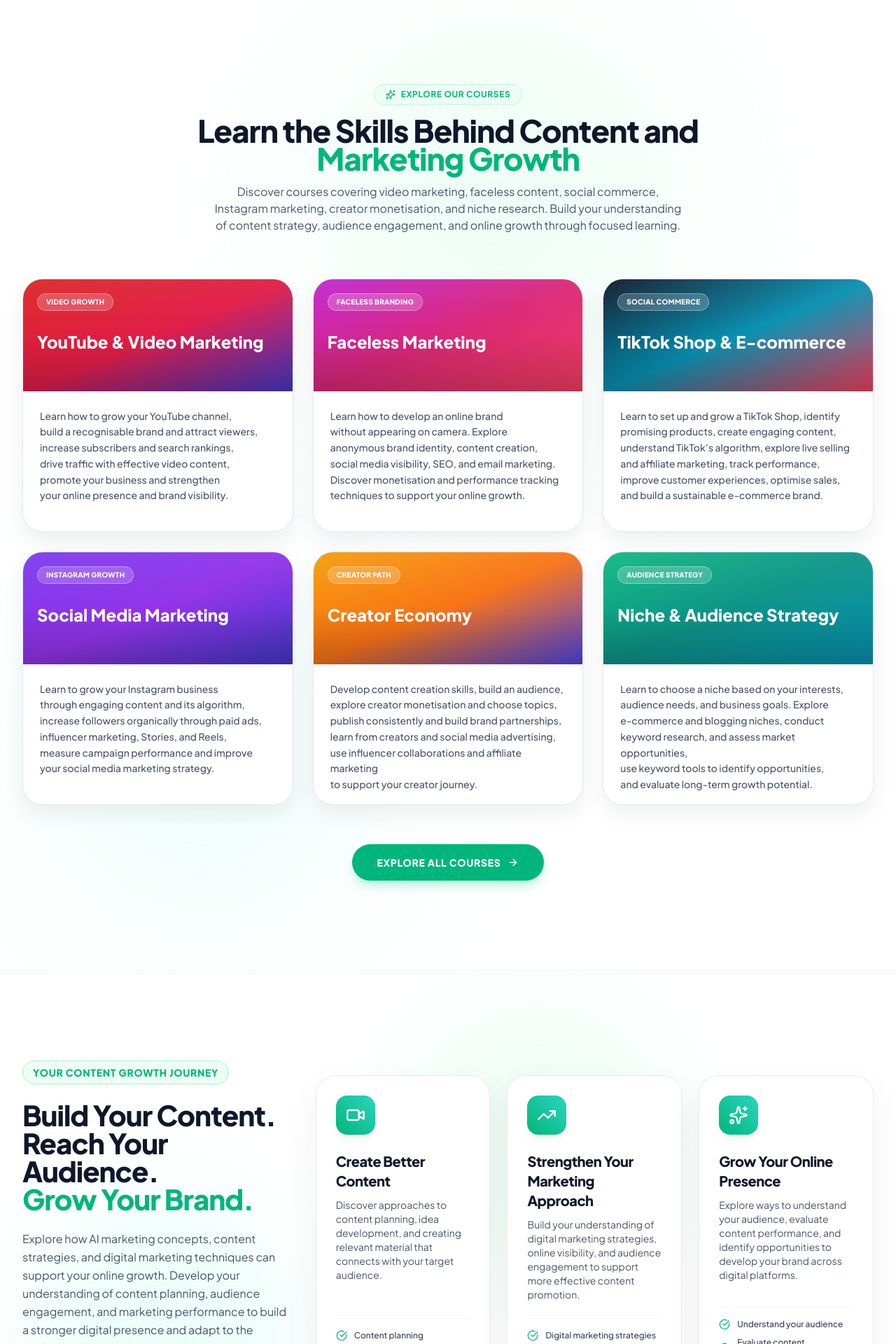
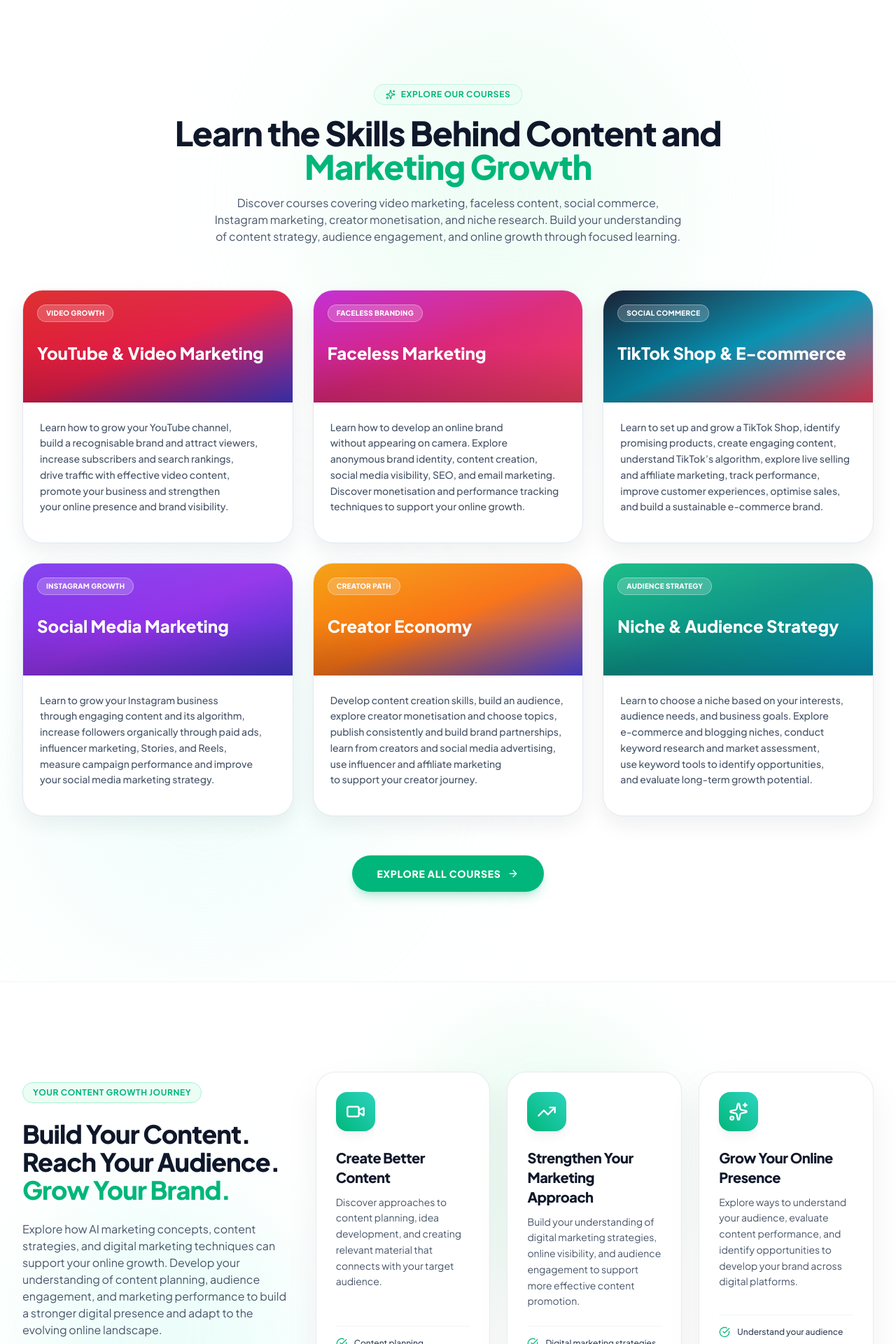
Before and after one commit to manishmcode/content-ai-hub, a React (Create React App) app: page / in a window 1280 px wide. Shown: the part 840-2760 px from the top of the page at 70% size. Built offline with nearby package versions, Linux system fonts and the light colour scheme.

Commit message:
refactor course descriptions for clarity, update layout and styling in various components, and remove redundant text in TermsPage

```diff
--- a/src/App.tsx
+++ b/src/App.tsx
@@ -1,7 +1,6 @@
 import React, { useEffect } from 'react';
 import { BrowserRouter, Routes, Route, Navigate, useLocation } from 'react-router-dom';
 
-// Pages that exist on the reference site (learntechlive.net)
 import { HomePage } from './pages/HomePage';
 import { LibraryPage } from './pages/LibraryPage';
 import { PricingPage } from './pages/PricingPage';
--- a/src/components/Courses.tsx
+++ b/src/components/Courses.tsx
@@ -28,8 +28,8 @@ const courseDescriptionUpdates: Record<string, string> = {
   'Faceless Marketing': 'Learn how to develop an online brand\nwithout appearing on camera. Explore\nanonymous brand identity, content creation,\nsocial media visibility, SEO, and email marketing.\nDiscover monetisation and performance tracking\ntechniques to support your online growth.',
   'TikTok Shop & E-commerce': 'Learn to set up and grow a TikTok Shop, identify promising products, create engaging content, understand TikTok’s algorithm, explore live selling and affiliate marketing, track performance, improve customer experiences, optimise sales, and build a sustainable e-commerce brand.',
   'Social Media Marketing': 'Learn to grow your Instagram business\nthrough engaging content and its algorithm,\nincrease followers organically through paid ads,\ninfluencer marketing, Stories, and Reels,\nmeasure campaign performance and improve\nyour social media marketing strategy.',
-  'Creator Economy': 'Develop content creation skills, build an audience,\nexplore creator monetisation and choose topics,\npublish consistently and build brand partnerships,\nlearn from creators and social media advertising,\nuse influencer collaborations and affiliate marketing\nto support your creator journey.',
-  'Niche & Audience Strategy': 'Learn to choose a niche based on your interests,\naudience needs, and business goals. Explore\ne-commerce and blogging niches, conduct\nkeyword research, and assess market opportunities,\nuse keyword tools to identify opportunities,\nand evaluate long-term growth potential.',
+  'Creator Economy': 'Develop content creation skills, build an audience,\nexplore creator monetisation and choose topics,\npublish consistently and build brand partnerships,\nlearn from creators and social media advertising,\nuse influencer and affiliate marketing\nto support your creator journey.',
+  'Niche & Audience Strategy': 'Learn to choose a niche based on your interests,\naudience needs, and business goals. Explore\ne-commerce and blogging niches, conduct\nkeyword research and market assessment,\nuse keyword tools to identify opportunities,\nand evaluate long-term growth potential.',
 };
 
 const courseBadgeLabels: Record<string, string> = {
@@ -55,14 +55,14 @@ export const Courses: React.FC<CoursesProps> = ({ onSelectCourse }) => {
       <div className="max-w-7xl mx-auto px-4 sm:px-6 lg:px-8 relative z-10">
 
         {/* Distinctive Section Header */}
-        <div className="text-center max-w-3xl mx-auto mb-12 md:mb-16">
+        <div className="text-center max-w-4xl mx-auto mb-12 md:mb-16">
           <div className="inline-flex items-center gap-2 px-4 py-1.5 rounded-full bg-emerald-50 text-[#00B67A] text-xs font-bold uppercase tracking-wider mb-4 border border-emerald-200/60 shadow-xs">
             <Sparkles className="w-3.5 h-3.5 text-[#00B67A]" />
             <span>EXPLORE OUR COURSES</span>
           </div>
 
-          <h2 className="text-3xl sm:text-4xl lg:text-[44px] font-black text-slate-900 tracking-tight leading-[1.12]">
-            Learn the Skills Behind Content and <br className="hidden sm:inline" />
+          <h2 className="text-3xl sm:text-4xl lg:text-5xl font-black text-slate-900 tracking-tight leading-[1.12]">
+            <span className="lg:whitespace-nowrap">Learn the Skills Behind Content and</span><br className="hidden lg:block" />
             <span className="text-[#00B67A]">
               Marketing Growth
             </span>
--- a/src/components/Features.tsx
+++ b/src/components/Features.tsx
@@ -56,11 +56,11 @@ export const Features: React.FC = () => {
 
           {/* Left Column: Heading & CTAs (Intro Column) */}
           <div className="lg:col-span-4 space-y-6 text-center lg:text-left">
-            <span className="text-xs sm:text-sm font-extrabold uppercase tracking-wider text-[#00B67A] bg-emerald-50 border border-emerald-200 px-3.5 py-1.5 rounded-full inline-block">
+            <span className="text-xs font-bold uppercase tracking-wider text-[#00B67A] bg-emerald-50 border border-emerald-200 px-3.5 py-1.5 rounded-full inline-block">
               YOUR CONTENT GROWTH JOURNEY
             </span>
 
-            <h2 className="text-3xl sm:text-4xl lg:text-[40px] font-black text-slate-900 tracking-tight leading-[1.12]">
+            <h2 className="text-3xl sm:text-4xl lg:text-[36px] font-black text-slate-900 tracking-tight leading-[1.12]">
               Build Your Content.<br />
               Reach Your Audience.<br />
               <span className="text-[#00B67A]">
@@ -68,7 +68,7 @@ export const Features: React.FC = () => {
               </span>
             </h2>
 
-            <p className="text-slate-600 text-base leading-relaxed">
+            <p className="text-slate-600 text-sm sm:text-base leading-relaxed">
               Explore how AI marketing concepts, content strategies, and digital marketing techniques can support your online growth. Develop your understanding of content planning, audience engagement, and marketing performance to build a stronger digital presence and adapt to the evolving online landscape.
             </p>
 
@@ -112,7 +112,7 @@ export const Features: React.FC = () => {
                       </h3>
 
                       {/* Card Description */}
-                      <p className="text-xs sm:text-sm text-slate-600 leading-relaxed mb-6">
+                      <p className="text-sm text-slate-600 leading-relaxed mb-6">
                         {card.description}
                       </p>
                     </div>
--- a/src/components/LiveClassesSection.tsx
+++ b/src/components/LiveClassesSection.tsx
@@ -57,7 +57,7 @@ export const LiveClassesSection: React.FC = () => {
 
         {/* Section Header */}
         <div className="text-center max-w-3xl mx-auto mb-16 md:mb-20">
-          <div className="inline-flex items-center gap-2 px-4 py-1.5 rounded-full bg-emerald-50 text-[#00B67A] text-xs font-extrabold uppercase tracking-widest mb-4 border border-emerald-200/60 shadow-xs">
+          <div className="inline-flex items-center gap-2 px-4 py-1.5 rounded-full bg-emerald-50 text-[#00B67A] text-xs font-bold uppercase tracking-wider mb-4 border border-emerald-200/60 shadow-xs">
             <GraduationCap className="w-3.5 h-3.5 text-[#00B67A]" />
             <span>LEARN, CONNECT, AND DEVELOP YOUR SKILLS</span>
           </div>
@@ -101,7 +101,7 @@ export const LiveClassesSection: React.FC = () => {
                 </h3>
 
                 {/* Feature Description */}
-                <p className="text-xs sm:text-sm text-slate-600 leading-relaxed mb-6">
+                <p className="text-sm text-slate-600 leading-relaxed mb-6">
                   {pillar.description}
                 </p>
               </div>
--- a/src/components/PathTimeline.tsx
+++ b/src/components/PathTimeline.tsx
@@ -48,10 +48,10 @@ export const PathTimeline: React.FC = () => {
 
         {/* Section Header */}
         <div className="text-center max-w-2xl mx-auto mb-16 md:mb-20">
-          <span className="text-xs sm:text-sm font-extrabold uppercase tracking-wider text-[#00B67A] bg-emerald-50 border border-emerald-200 px-3.5 py-1.5 rounded-full inline-block">
+          <span className="text-xs font-bold uppercase tracking-wider text-[#00B67A] bg-emerald-50 border border-emerald-200 px-3.5 py-1.5 rounded-full inline-block">
             HOW IT WORKS
           </span>
-          <h2 className="text-3xl sm:text-4xl lg:text-5xl font-black text-slate-900 tracking-tight mt-3">
+          <h2 className="text-3xl sm:text-4xl lg:text-5xl font-black text-slate-900 tracking-tight leading-[1.12] mt-3">
             Start Your Learning Journey in <span className="text-[#00B67A]">Three Simple Steps</span>
           </h2>
           <p className="text-slate-600 text-sm sm:text-base mt-3 leading-relaxed">
@@ -92,7 +92,7 @@ export const PathTimeline: React.FC = () => {
                     <h3 className="text-xl font-black text-slate-900 transition-colors group-hover:text-slate-700">
                       {step.title}
                     </h3>
-                    <p className="text-xs sm:text-sm font-semibold text-slate-500">
+                    <p className="text-sm font-semibold text-slate-500">
                       {step.subtitle}
                     </p>
                     <p className="text-sm text-slate-600 max-w-xs mx-auto leading-relaxed pt-1">
--- a/src/pages/TermsPage.tsx
+++ b/src/pages/TermsPage.tsx
@@ -169,7 +169,6 @@ export const TermsPage: React.FC = () => {
             </p>
 
             <div className="space-y-3 text-slate-600 text-sm sm:text-[15px] leading-relaxed">
-              <p>These Terms apply to all visitors, users, and others who access or use the Service. By accessing or using the Service you agree to be bound by these Terms. If you disagree with any part of the terms then you may not access the Service.</p>
               <p>For support or legal notices, contact support@contentaihub.net.</p>
             </div>
 
```
